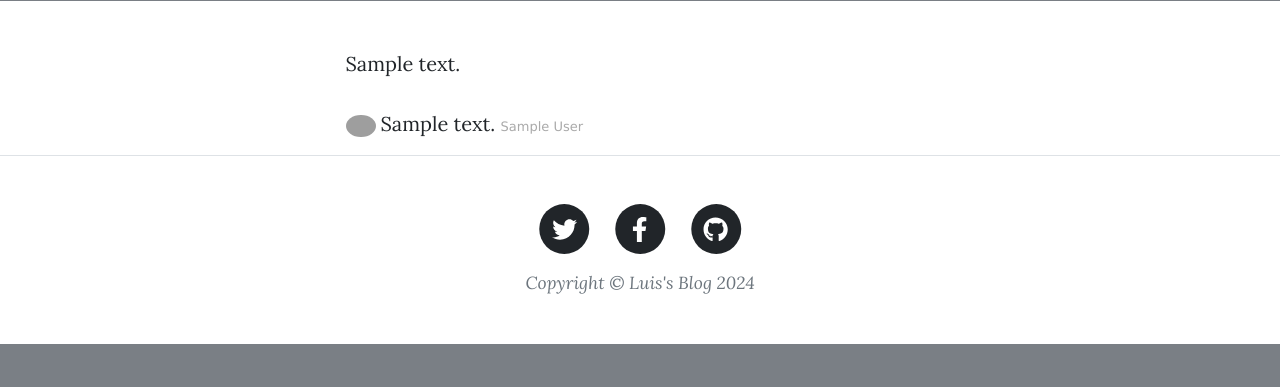
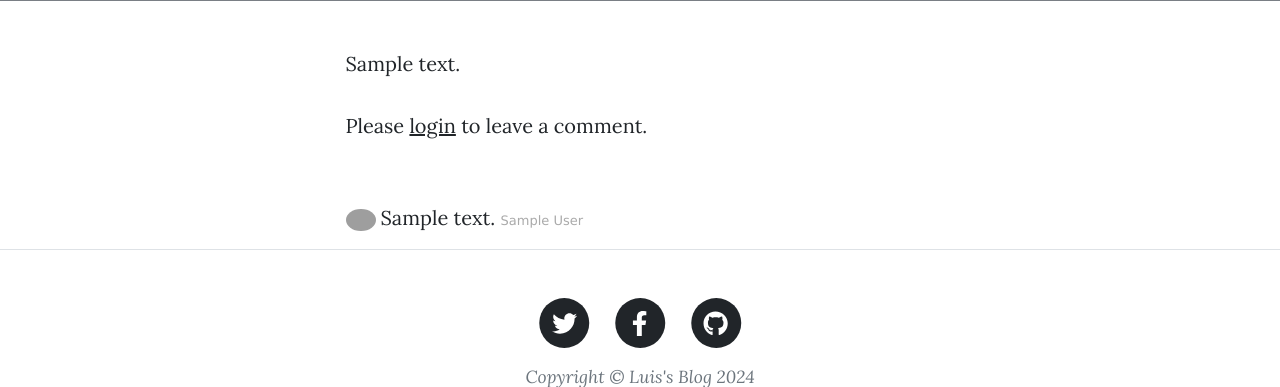
Before and after one commit to lXVILLALOBOSXl/LuissBlog, a Flask app: page /post/1 in a window 1280 px wide. Shown: the part 565-952 px from the top of the page. Before the commit the page ends 909 px from the top, so only its background shows below. Run offline with Flask 3, Linux system fonts and the light colour scheme; tables that the repository leaves empty hold one stand-in row (values such as "Sample post"); grey boxes marked "Sample" are stand-in pictures; some libraries are stand-ins or nearby versions; grey boxes are pictures that could not be loaded.

Commit message:
see post for non login users

```diff
--- a/templates/post.html
+++ b/templates/post.html
@@ -39,11 +39,15 @@
 
         <!-- Comments Area -->
         <!-- Load the CKEditor -->
-        {{ ckeditor.load() }}
-        <!-- Configure it with the name of the form field from CommentForm -->
-        {{ ckeditor.config(name='comment_text') }}
-        <!-- Create the wtf quick form from CommentForm -->
-        {{ render_form(form, novalidate=True, button_map={"submit": "primary"}) }}
+        {% if logged_in %}
+          {{ ckeditor.load() }}
+          <!-- Configure it with the name of the form field from CommentForm -->
+          {{ ckeditor.config(name='comment_text') }}
+          <!-- Create the wtf quick form from CommentForm -->
+          {{ render_form(form, novalidate=True, button_map={"submit": "primary"}) }}
+        {% else %}
+          <p>Please <a href="{{url_for('login')}}">login</a> to leave a comment.</p>
+        {% endif %}
         <div class="comment">
           <ul class="commentList">
             <!-- Show all comments -->
```
